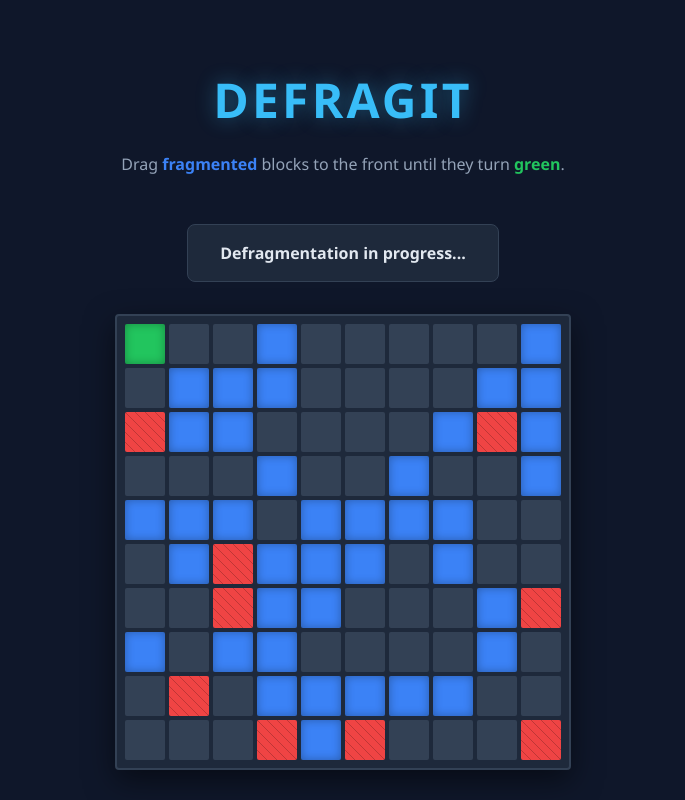
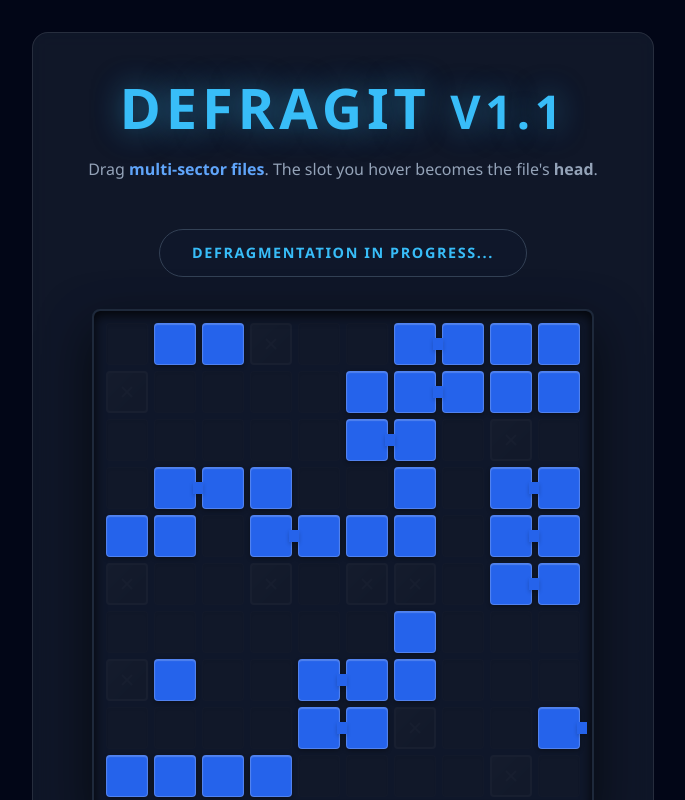
Before and after one commit to yokeholy/Defrag-It, a React (Vite) app: page / in a window 1280 px wide. Shown: the top 800 px of the page, without its empty margins (297-982 px from the left). Built offline with nearby package versions, Linux system fonts and the light colour scheme.

Commit message:
Version 1.1: Multi-sector files and fixed dragging alignment

```diff
--- a/src/App.css
+++ b/src/App.css
@@ -6,9 +6,13 @@
 }
 
 body {
-  background-color: #0f172a;
+  background-color: #020617; /* Deeper dark */
   color: #e2e8f0;
-  font-family: 'Segoe UI', Tahoma, Geneva, Verdana, sans-serif;
+  font-family: 'Segoe UI', Roboto, Helvetica, Arial, sans-serif;
+  min-height: 100vh;
+  display: flex;
+  justify-content: center;
+  align-items: center;
 }
 
 .game-container {
@@ -16,140 +20,202 @@ body {
   flex-direction: column;
   align-items: center;
   gap: 2rem;
+  padding: 2rem;
+  background: rgba(30, 41, 59, 0.5);
+  border-radius: 1rem;
+  border: 1px solid rgba(255, 255, 255, 0.1);
+  backdrop-filter: blur(10px);
 }
 
 h1 {
-  font-size: 3rem;
-  margin-bottom: 0.5rem;
+  font-size: 3.5rem;
+  margin: 0;
   color: #38bdf8;
   text-transform: uppercase;
-  letter-spacing: 0.2rem;
-  text-shadow: 0 0 20px rgba(56, 189, 248, 0.4);
+  letter-spacing: 0.3rem;
+  text-shadow: 0 0 30px rgba(56, 189, 248, 0.5);
 }
 
 header p {
   color: #94a3b8;
+  margin-top: 0.5rem;
 }
 
 .status {
-  padding: 1rem 2rem;
-  border-radius: 0.5rem;
-  font-weight: bold;
-  background-color: #1e293b;
+  padding: 0.75rem 2rem;
+  border-radius: 9999px;
+  font-weight: 800;
+  font-size: 0.9rem;
+  text-transform: uppercase;
+  letter-spacing: 0.1rem;
+  background-color: #0f172a;
   border: 1px solid #334155;
-  transition: all 0.3s ease;
+  color: #38bdf8;
+  transition: all 0.4s cubic-bezier(0.4, 0, 0.2, 1);
 }
 
 .status.won {
-  background-color: #059669;
+  background-color: #064e3b;
   border-color: #10b981;
-  color: white;
-  box-shadow: 0 0 20px rgba(16, 185, 129, 0.5);
+  color: #34d399;
+  box-shadow: 0 0 20px rgba(16, 185, 129, 0.4);
+  transform: scale(1.05);
 }
 
 .disk-grid {
   display: grid;
   grid-template-columns: repeat(10, 1fr);
-  gap: 4px;
-  background-color: #1e293b;
-  padding: 8px;
-  border-radius: 4px;
-  border: 2px solid #334155;
-  box-shadow: 0 10px 30px rgba(0, 0, 0, 0.5);
+  gap: 6px;
+  background-color: #0f172a;
+  padding: 12px;
+  border-radius: 8px;
+  border: 2px solid #1e293b;
+  box-shadow:
+    inset 0 4px 12px rgba(0, 0, 0, 0.8),
+    0 20px 50px rgba(0, 0, 0, 0.6);
 }
 
 .sector {
-  width: 40px;
-  height: 40px;
-  border-radius: 2px;
+  width: 42px;
+  height: 42px;
+  border-radius: 4px;
   cursor: default;
-  transition: background-color 0.2s ease;
+  transition: all 0.2s ease;
+  position: relative;
+  box-sizing: border-box;
 }
 
 .sector-empty {
-  background-color: #334155;
+  background-color: #1e293b;
+  box-shadow: inset 0 2px 4px rgba(0, 0, 0, 0.5);
+  border: 1px solid rgba(255, 255, 255, 0.03);
 }
 
 .sector-used {
-  background-color: #3b82f6; /* Fragmented Blue */
-  box-shadow: inset 0 0 10px rgba(0, 0, 0, 0.3);
+  background-color: #2563eb; /* Vibrant Blue */
+  box-shadow:
+    0 2px 4px rgba(0, 0, 0, 0.3),
+    inset 0 1px 1px rgba(255, 255, 255, 0.2);
   cursor: grab;
+  border: 1px solid rgba(255, 255, 255, 0.2);
 }
 
 .sector-used.defragged {
-  background-color: #22c55e; /* Defragged Green */
+  background-color: #10b981; /* Vibrant Green */
+  box-shadow:
+    0 2px 8px rgba(16, 185, 129, 0.3),
+    inset 0 1px 1px rgba(255, 255, 255, 0.3);
 }
 
-.sector-used:active {
-  cursor: grabbing;
+/* Connectors */
+.sector[class*="file-"]:not(.file-end)::after {
+  content: '';
+  position: absolute;
+  top: 50%;
+  right: -8px;
+  width: 10px;
+  height: 12px;
+  background-color: inherit;
+  transform: translateY(-50%);
+  z-index: 2;
+  box-shadow: 0 2px 4px rgba(0, 0, 0, 0.2);
 }
 
 .sector-locked {
-  background-color: #ef4444;
+  background-color: #991b1b; /* Darker, more solid Red */
+  border: 2px solid #ef4444;
+  box-shadow: 0 0 10px rgba(239, 68, 68, 0.2);
   position: relative;
   overflow: hidden;
+}
+
+/* Locked texture */
+.sector-locked::before {
+  content: '✕';
+  position: absolute;
+  top: 50%;
+  left: 50%;
+  transform: translate(-50%, -50%);
+  color: rgba(255, 255, 255, 0.2);
+  font-weight: 900;
+  font-size: 1.2rem;
 }
 
 .sector-locked::after {
   content: '';
   position: absolute;
-  top: 0;
-  left: 0;
-  right: 0;
-  bottom: 0;
-  background: linear-gradient(45deg, transparent 45%, rgba(0,0,0,0.2) 50%, transparent 55%);
-  background-size: 10px 10px;
+  inset: 0;
+  background: linear-gradient(135deg, rgba(255,255,255,0.1) 0%, transparent 50%, rgba(0,0,0,0.2) 100%);
 }
 
 .sector.is-dragging-source {
-  opacity: 0.2;
+  opacity: 0.1;
+  filter: grayscale(1);
 }
 
 .sector.drop-target {
   outline: 2px solid #38bdf8;
-  outline-offset: -2px;
+  outline-offset: 2px;
+  box-shadow: 0 0 15px rgba(56, 189, 248, 0.6);
+  z-index: 10;
 }
 
 .reset-btn {
-  padding: 0.75rem 1.5rem;
+  margin-top: 1rem;
+  padding: 0.75rem 2rem;
   font-size: 1rem;
-  font-weight: 600;
+  font-weight: 700;
+  text-transform: uppercase;
+  letter-spacing: 0.1rem;
   background-color: #38bdf8;
-  color: #0f172a;
+  color: #020617;
   border: none;
   border-radius: 0.5rem;
   cursor: pointer;
-  transition: all 0.2s;
+  transition: all 0.2s cubic-bezier(0.4, 0, 0.2, 1);
+  box-shadow: 0 4px 14px rgba(56, 189, 248, 0.4);
 }
 
 .reset-btn:hover {
   background-color: #7dd3fc;
   transform: translateY(-2px);
+  box-shadow: 0 6px 20px rgba(56, 189, 248, 0.6);
 }
 
-.text-used {
-  color: #3b82f6;
-  font-weight: bold;
-}
-
-.text-defragged {
-  color: #22c55e;
-  font-weight: bold;
-}
+.text-used { color: #60a5fa; font-weight: bold; }
+.text-defragged { color: #34d399; font-weight: bold; }
 
 footer {
-  margin-top: 2rem;
+  margin-top: 1rem;
 }
 
 .legend {
   display: flex;
-  gap: 1.5rem;
+  gap: 2rem;
+  padding: 1rem 2rem;
+  background: rgba(15, 23, 42, 0.6);
+  border-radius: 0.75rem;
+  border: 1px solid rgba(255, 255, 255, 0.05);
 }
 
 .legend-item {
   display: flex;
   align-items: center;
-  gap: 0.5rem;
-  color: #94a3b8;
-  font-size: 0.9rem;
+  gap: 0.75rem;
+  color: #64748b;
+  font-size: 0.8rem;
+  font-weight: 600;
+  text-transform: uppercase;
+  letter-spacing: 0.05rem;
 }
+
+.legend-item .sector {
+  width: 20px;
+  height: 20px;
+}
+
+.file-dragging-overlay {
+  display: flex;
+  gap: 6px;
+  filter: drop-shadow(0 10px 20px rgba(0, 0, 0, 0.5));
+}
--- a/src/App.tsx
+++ b/src/App.tsx
@@ -1,7 +1,7 @@
 import { useState, useMemo } from 'react';
 import {
   DndContext,
-  closestCenter,
+  rectIntersection,
   KeyboardSensor,
   PointerSensor,
   useSensor,
@@ -20,6 +20,7 @@ type SectorType = 'empty' | 'used' | 'locked';
 interface Sector {
   id: string;
   type: SectorType;
+  fileId?: string;
 }
 
 const GRID_SIZE = 100;
@@ -27,18 +28,65 @@ const LOCKED_RATIO = 0.1;
 const USED_RATIO = 0.4;
 
 const generateInitialSectors = (): Sector[] => {
-  const sectors: Sector[] = [];
-  for (let i = 0; i < GRID_SIZE; i++) {
-    const rand = Math.random();
-    let type: SectorType = 'empty';
-    if (rand < LOCKED_RATIO) type = 'locked';
-    else if (rand < LOCKED_RATIO + USED_RATIO) type = 'used';
-    sectors.push({ id: `sector-${i}`, type });
+  const sectors: Sector[] = Array(GRID_SIZE).fill(null).map((_, i) => ({
+    id: `slot-${i}`,
+    type: 'empty'
+  }));
+
+  let lockedCount = Math.floor(GRID_SIZE * LOCKED_RATIO);
+  while (lockedCount > 0) {
+    const idx = Math.floor(Math.random() * GRID_SIZE);
+    if (sectors[idx].type === 'empty') {
+      sectors[idx].type = 'locked';
+      lockedCount--;
     }
-  return sectors.sort(() => Math.random() - 0.5);
+  }
+
+  let usedCount = 0;
+  const targetUsed = Math.floor(GRID_SIZE * USED_RATIO);
+  let fileCounter = 0;
+
+  while (usedCount < targetUsed) {
+    const fileSize = Math.floor(Math.random() * 4) + 1;
+    const startIdx = Math.floor(Math.random() * (GRID_SIZE - fileSize));
+
+    let canPlace = true;
+    for (let i = 0; i < fileSize; i++) {
+      if (sectors[startIdx + i].type !== 'empty') {
+        canPlace = false;
+        break;
+      }
+    }
+
+    if (canPlace) {
+      const fileId = `file-${fileCounter++}`;
+      for (let i = 0; i < fileSize; i++) {
+        sectors[startIdx + i].type = 'used';
+        sectors[startIdx + i].fileId = fileId;
+      }
+      usedCount += fileSize;
+    }
+    if (fileCounter > 100) break;
+  }
+
+  return sectors;
 };
 
-const SectorSlot = ({ sector, isDefragged, isDragging }: { sector: Sector; isDefragged: boolean; isDragging: boolean }) => {
+const SectorSlot = ({
+  sector,
+  isDefragged,
+  isDragging,
+  isPotentialDrop,
+  isFirst,
+  isLast
+}: {
+  sector: Sector;
+  isDefragged: boolean;
+  isDragging: boolean;
+  isPotentialDrop: boolean;
+  isFirst: boolean;
+  isLast: boolean;
+}) => {
   const { setNodeRef: setDraggableRef, attributes, listeners } = useDraggable({
     id: sector.id,
     disabled: sector.type !== 'used',
@@ -50,9 +98,11 @@ const SectorSlot = ({ sector, isDefragged, isDragging }: { sector: Sector; isDef
   });
 
   const typeClass = `sector-${sector.type}`;
-  const defraggedClass = isDefragged ? 'defragged' : '';
+  const defraggedClass = (sector.type === 'used' && isDefragged) ? 'defragged' : '';
   const draggingClass = isDragging ? 'is-dragging-source' : '';
-  const overClass = isOver ? 'drop-target' : '';
+  const overClass = (isOver || isPotentialDrop) ? 'drop-target' : '';
+
+  const connectivityClass = sector.fileId ? `${isFirst ? 'file-start' : ''} ${isLast ? 'file-end' : ''}` : '';
 
   return (
     <div
@@ -60,7 +110,7 @@ const SectorSlot = ({ sector, isDefragged, isDragging }: { sector: Sector; isDef
         setDraggableRef(node);
         setDroppableRef(node);
       }}
-      className={`sector ${typeClass} ${defraggedClass} ${draggingClass} ${overClass}`}
+      className={`sector ${typeClass} ${defraggedClass} ${draggingClass} ${overClass} ${connectivityClass}`}
       {...(sector.type === 'used' ? { ...attributes, ...listeners } : {})}
     />
   );
@@ -69,78 +119,121 @@ const SectorSlot = ({ sector, isDefragged, isDragging }: { sector: Sector; isDef
 function App() {
   const [sectors, setSectors] = useState<Sector[]>(() => generateInitialSectors());
   const [activeId, setActiveId] = useState<string | null>(null);
+  const [overId, setOverId] = useState<string | null>(null);
+  const [dragOffset, setDragOffset] = useState(0);
   const [isWon, setIsWon] = useState(false);
 
   const sensors = useSensors(
-    useSensor(PointerSensor),
+    useSensor(PointerSensor, {
+      activationConstraint: {
+        distance: 5,
+      },
+    }),
     useSensor(KeyboardSensor, {
       coordinateGetter: sortableKeyboardCoordinates,
     })
   );
 
+  const activeFileData = useMemo(() => {
+    if (!activeId) return null;
+    const activeIdx = sectors.findIndex(s => s.id === activeId);
+    const activeSector = sectors[activeIdx];
+    if (!activeSector || !activeSector.fileId) return null;
+
+    const fileSectors = sectors.filter(s => s.fileId === activeSector.fileId);
+
+    return {
+      fileId: activeSector.fileId,
+      size: fileSectors.length,
+    };
+  }, [activeId, sectors]);
+
+  const potentialDropIndices = useMemo(() => {
+    if (!activeFileData || !overId) return new Set<number>();
+
+    const targetIdx = sectors.findIndex(s => s.id === overId);
+    const startIdx = targetIdx;
+    const endIdx = startIdx + activeFileData.size - 1;
+
+    if (startIdx < 0 || endIdx >= GRID_SIZE) return new Set<number>();
+
+    for (let i = startIdx; i <= endIdx; i++) {
+      if (sectors[i].type !== 'empty' && sectors[i].fileId !== activeFileData.fileId) {
+        return new Set<number>();
+      }
+    }
+
+    const indices = new Set<number>();
+    for (let i = startIdx; i <= endIdx; i++) indices.add(i);
+    return indices;
+  }, [activeFileData, overId, sectors]);
+
   const defraggedIndices = useMemo(() => {
     const indices = new Set<number>();
-    let lastUsedIndex = -1;
-
-    // Find how many used blocks should be at the front
-    const totalUsed = sectors.filter(s => s.type === 'used').length;
-    let foundUsed = 0;
+    let foundEmpty = false;
 
     for (let i = 0; i < sectors.length; i++) {
-      if (sectors[i].type === 'used') {
-        foundUsed++;
-        if (foundUsed <= totalUsed) {
-          // If this is one of the "first" used blocks and is contiguous or at the start
-          // For simplicity: a block is "defragged" if it's one of the first N used blocks
-          // AND there are no empty blocks before it.
-          const sliceBefore = sectors.slice(0, i);
-          const hasEmptyBefore = sliceBefore.some(s => s.type === 'empty');
-          if (!hasEmptyBefore) {
+      if (sectors[i].type === 'empty') {
+        foundEmpty = true;
+      } else if (sectors[i].type === 'used' && !foundEmpty) {
         indices.add(i);
-          }
-        }
       }
     }
     return indices;
   }, [sectors]);
 
   const checkWin = (currentSectors: Sector[]) => {
-    const firstEmptyIndex = currentSectors.findIndex(s => s.type === 'empty');
-    if (firstEmptyIndex === -1) return true;
-    const anyUsedAfterEmpty = currentSectors.slice(firstEmptyIndex).some(s => s.type === 'used');
-    return !anyUsedAfterEmpty;
+    let foundEmpty = false;
+    for (const s of currentSectors) {
+      if (s.type === 'empty') foundEmpty = true;
+      else if (s.type === 'used' && foundEmpty) return false;
+    }
+    return true;
   };
 
   const handleDragStart = (event: DragStartEvent) => {
-    setActiveId(event.active.id as string);
+    const id = event.active.id as string;
+    setActiveId(id);
+
+    const activeIdx = sectors.findIndex(s => s.id === id);
+    const activeSector = sectors[activeIdx];
+    const firstIdx = sectors.findIndex(s => s.fileId === activeSector.fileId);
+    setDragOffset(activeIdx - firstIdx);
+  };
+
+  const handleDragOver = (event: any) => {
+    setOverId(event.over?.id || null);
   };
 
   const handleDragEnd = (event: DragEndEvent) => {
-    const { active, over } = event;
+    const { over } = event;
     setActiveId(null);
+    setOverId(null);
+    setDragOffset(0);
 
-    if (over && active.id !== over.id) {
-      const activeSector = sectors.find(s => s.id === active.id);
-      const overSector = sectors.find(s => s.id === over.id);
+    if (over && activeFileData && potentialDropIndices.size > 0) {
+      setSectors((prev) => {
+        const newSectors = prev.map(s => ({ ...s }));
+        const targetIdx = prev.findIndex(s => s.id === over.id);
+        const newStartIdx = targetIdx;
 
-      if (activeSector?.type === 'used' && overSector?.type === 'empty') {
-        setSectors((items) => {
-          const oldIndex = items.findIndex((i) => i.id === active.id);
-          const newIndex = items.findIndex((i) => i.id === over.id);
+        prev.forEach((s, idx) => {
+          if (s.fileId === activeFileData.fileId) {
+            newSectors[idx].type = 'empty';
+            delete newSectors[idx].fileId;
+          }
+        });
 
-          const newSectors = [...items];
-          // Swap types (content) instead of the whole object to keep IDs stable if preferred
-          // But swapping objects is fine here since we want the "content" to move.
-          const temp = newSectors[oldIndex];
-          newSectors[oldIndex] = newSectors[newIndex];
-          newSectors[newIndex] = temp;
+        for (let i = 0; i < activeFileData.size; i++) {
+          newSectors[newStartIdx + i].type = 'used';
+          newSectors[newStartIdx + i].fileId = activeFileData.fileId;
+        }
 
         if (checkWin(newSectors)) {
           setIsWon(true);
         }
         return newSectors;
       });
-      }
     }
   };
 
@@ -149,14 +242,19 @@ function App() {
     setIsWon(false);
   };
 
-  const activeSector = activeId ? sectors.find(s => s.id === activeId) : null;
-
   return (
+    <DndContext
+      sensors={sensors}
+      collisionDetection={rectIntersection}
+      onDragStart={handleDragStart}
+      onDragOver={handleDragOver}
+      onDragEnd={handleDragEnd}
+    >
       <div className="game-container">
-      <header>
-        <h1>defragIt</h1>
+        <header { ...{ style: { cursor: 'default' } } }>
+          <h1>defragIt <small>v1.1</small></h1>
           <p>
-          Drag <span className="text-used">fragmented</span> blocks to the front until they turn <span className="text-defragged">green</span>.
+            Drag <span className="text-used">multi-sector files</span>. The slot you hover becomes the file's <strong>head</strong>.
           </p>
         </header>
 
@@ -164,29 +262,24 @@ function App() {
           {isWon ? 'DISK OPTIMIZED!' : 'Defragmentation in progress...'}
         </div>
 
-      <DndContext
-        sensors={sensors}
-        collisionDetection={closestCenter}
-        onDragStart={handleDragStart}
-        onDragEnd={handleDragEnd}
-      >
         <div className="disk-grid">
-          {sectors.map((sector, index) => (
+          {sectors.map((sector, index) => {
+            const isFirst = sector.fileId !== undefined && (index === 0 || sectors[index - 1].fileId !== sector.fileId);
+            const isLast = sector.fileId !== undefined && (index === sectors.length - 1 || sectors[index + 1].fileId !== sector.fileId);
+
+            return (
               <SectorSlot
                 key={sector.id}
                 sector={sector}
                 isDefragged={defraggedIndices.has(index)}
-              isDragging={activeId === sector.id}
+                isDragging={activeFileData?.fileId === sector.fileId}
+                isPotentialDrop={potentialDropIndices.has(index)}
+                isFirst={isFirst}
+                isLast={isLast}
               />
-          ))}
+            );
+          })}
         </div>
-
-        <DragOverlay>
-          {activeSector ? (
-            <div className={`sector sector-used ${defraggedIndices.has(sectors.indexOf(activeSector)) ? 'defragged' : ''}`} style={{ cursor: 'grabbing' }} />
-          ) : null}
-        </DragOverlay>
-      </DndContext>
 
         <button className="reset-btn" onClick={resetGame}>Reset Disk</button>
 
@@ -199,6 +292,29 @@ function App() {
           </div>
         </footer>
       </div>
+
+      <DragOverlay dropAnimation={null}>
+        {activeFileData ? (
+          <div
+            style={{
+              // Using margin instead of transform to avoid fighting dnd-kit's internal positioning
+              marginLeft: `-${dragOffset * (42 + 6)}px`,
+              pointerEvents: 'none'
+            }}
+          >
+            <div className="file-dragging-overlay" style={{ display: 'flex' }}>
+              {Array(activeFileData.size).fill(0).map((_, i) => (
+                <div
+                  key={i}
+                  className={`sector sector-used ${i === 0 ? 'file-start' : ''} ${i === activeFileData.size - 1 ? 'file-end' : ''}`}
+                  style={{ opacity: 0.8 }}
+                />
+              ))}
+            </div>
+          </div>
+        ) : null}
+      </DragOverlay>
+    </DndContext>
   );
 }
 
```
Lines whose indentation alone changed are shown as unchanged.
